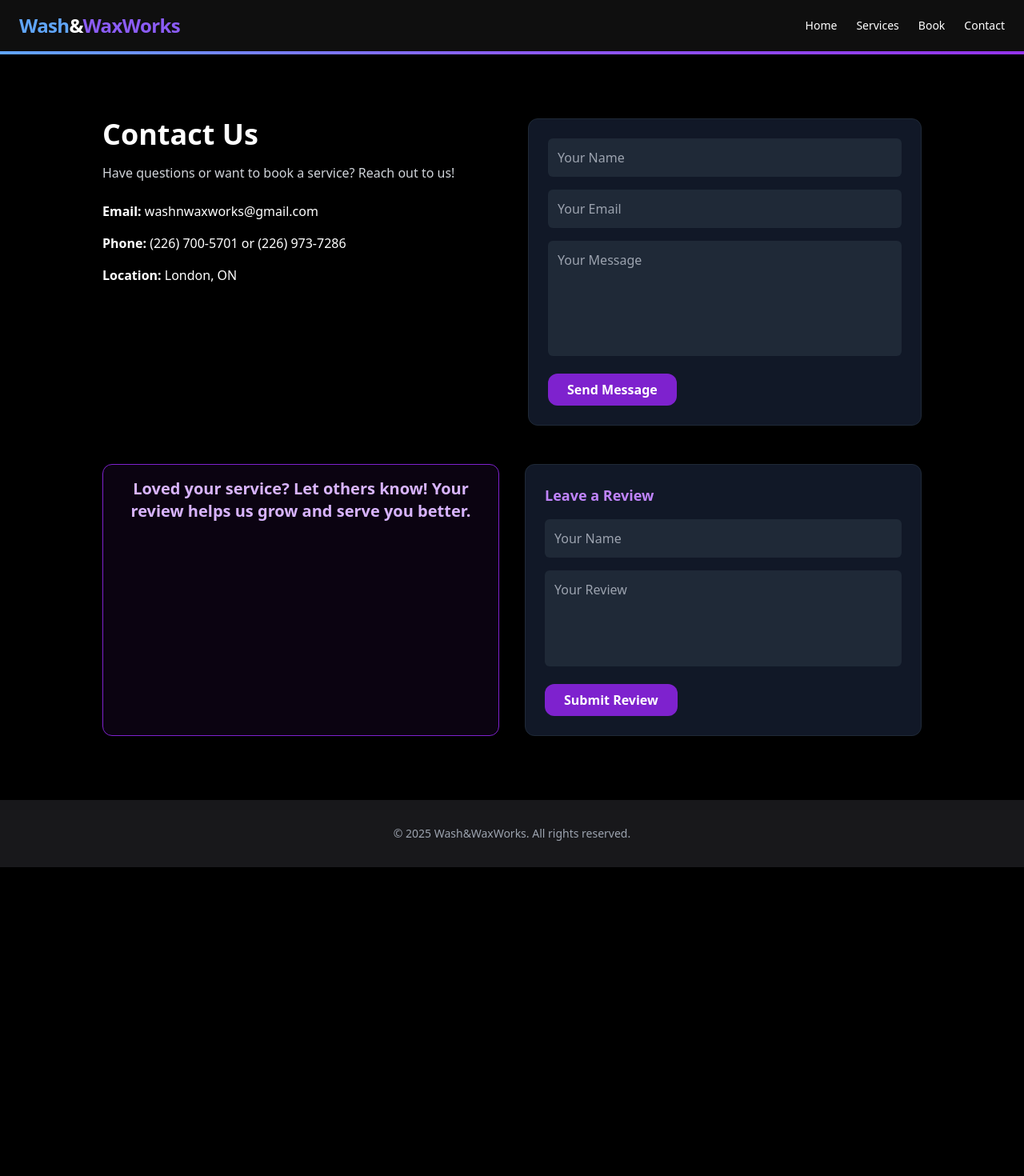
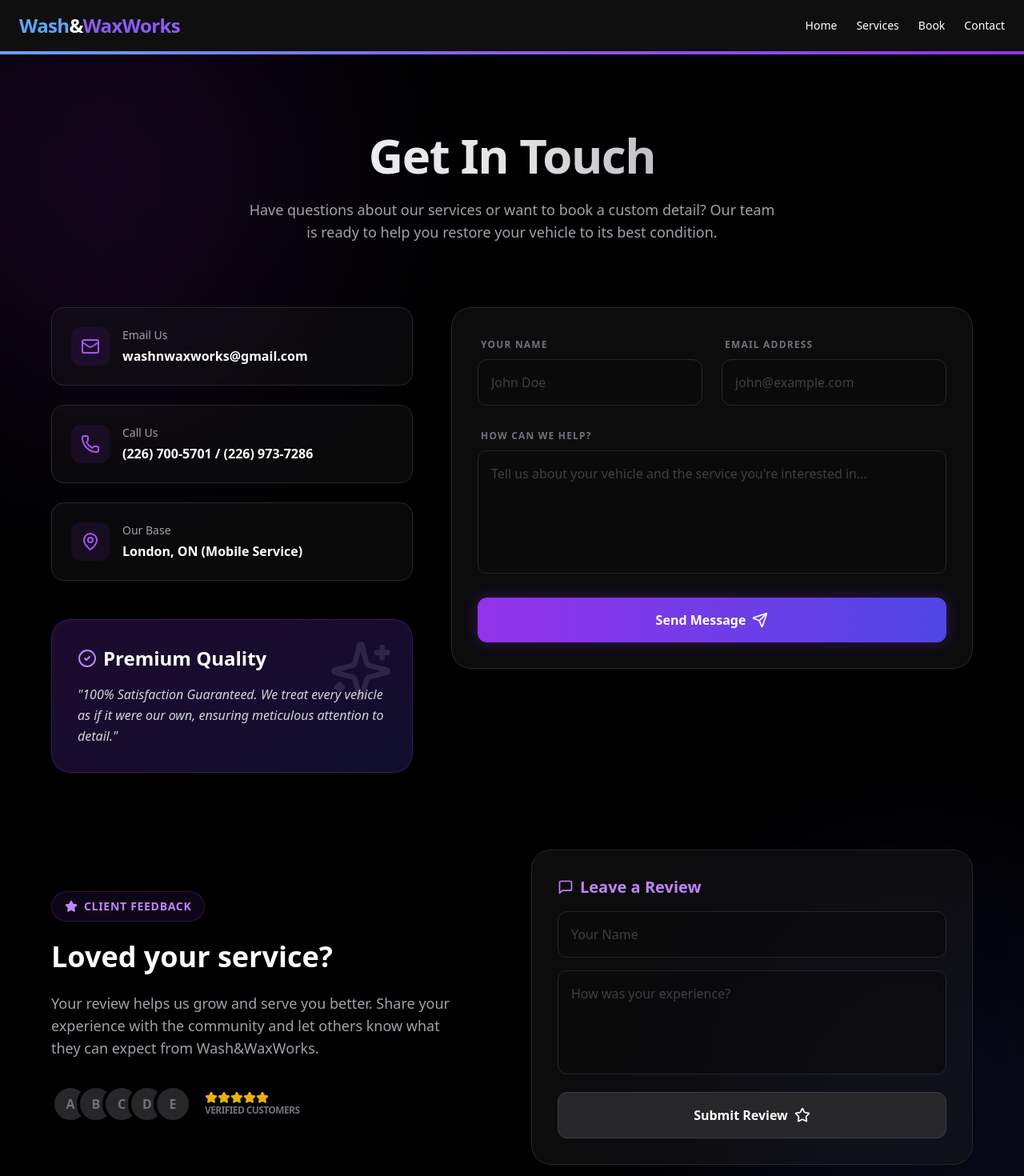
Before and after one commit to tareqrwk/wash-and-waxworks, a React (Create React App) app in the folder client/: page /contact in a window 1280 px wide. Shown: the top 1470 px of the page at 80% size. Before the commit the page ends 1084 px from the top, so only its background shows below. Built offline with nearby package versions, Linux system fonts and the light colour scheme.

Commit message:
Improved contact page

```diff
--- a/client/src/pages/ContactPage.js
+++ b/client/src/pages/ContactPage.js
@@ -1,164 +1,239 @@
-import { useState } from "react"; //Import React hook for state management
-import { useEffect } from 'react';
-function ContactPage(){
-    //Change tab title for page
+import { useState, useEffect } from "react";
+import { Mail, Phone, MapPin, MessageSquare, Send, Star, Sparkles, CheckCircle2 } from 'lucide-react';
+
+function ContactPage() {
+    // Change tab title for page
     useEffect(() => {
         document.title = "Wash&WaxWorks | Contact"
     }, []);
 
-    //State to manage contact form data
-    const [form, setForm] = useState({name: "", email: "", message: ""});
-    //State to manage review form data
-    const [reviewData, setReviewData] = useState ({name: "", review:  ""});
-    //Handle changes in the contact form inputs
+    // State to manage contact form data
+    const [form, setForm] = useState({ name: "", email: "", message: "" });
+    // State to manage review form data
+    const [reviewData, setReviewData] = useState({ name: "", review: "" });
+    const [isSubmittingContact, setIsSubmittingContact] = useState(false);
+    const [isSubmittingReview, setIsSubmittingReview] = useState(false);
+
+    // Handle changes in the contact form inputs
     const handleChange = (e) => {
-        setForm({ ...form, [e.target.name]: e.target.value});
+        setForm({ ...form, [e.target.name]: e.target.value });
     };
 
-    //Handle contact form submission
+    // Handle contact form submission
     const handleSubmit = async (e) => {
-        e.preventDefault(); //Prevent default form submission behavior
-
-        //Validate required fields
-        if (!form.name || !form.email || !form.message){
-            alert("Pleast enter all required fields.")
+        e.preventDefault();
+        if (!form.name || !form.email || !form.message) {
+            return alert("Please enter all required fields.");
         }
 
-        try{
-            //Send contact form data to the server
+        setIsSubmittingContact(true);
+        try {
             const res = await fetch(`${process.env.REACT_APP_API_URL}/api/contact`, {
                 method: 'POST',
                 headers: { 'Content-Type': 'application/json' },
-                body: JSON.stringify(form) //Send form data as JSON
+                body: JSON.stringify(form)
             });
 
-            const data = await res.json(); //Parse the server response
-            alert(data.message); //Display success message
-            setForm({ name: '', email: '', message: ''}); //Reset form fields
-        }
-        catch (error){
-            console.error('Error sending email:', error); //Log errors
-            alert('Something went wrong. Please try again.'); //Display error message
+            const data = await res.json();
+            alert(data.message || "Message sent successfully!");
+            setForm({ name: '', email: '', message: '' });
+        } catch (error) {
+            console.error('Error sending email:', error);
+            alert('Something went wrong. Please try again.');
+        } finally {
+            setIsSubmittingContact(false);
         }
     };
 
-    //Handle review form submission
+    // Handle review form submission
     const handleReviewSubmit = (e) => {
-        e.preventDefault(); //Prevent default form submission behavior
-        //Validate required fields
-        if (!reviewData.name || !reviewData.review) return alert ("Please fill out all fields");
+        e.preventDefault();
+        if (!reviewData.name || !reviewData.review) return alert("Please fill out all fields");
 
-        // Send review data to the server
+        setIsSubmittingReview(true);
         fetch(`${process.env.REACT_APP_API_URL}/api/review`, {
             method: 'POST',
-            headers: {'Content-Type': 'application/json'},
-            body: JSON.stringify(reviewData), //Send review data as JSON
+            headers: { 'Content-Type': 'application/json' },
+            body: JSON.stringify(reviewData),
         })
             .then(res => res.json())
             .then(() => {
                 alert('✅ Review submitted!');
-                setReviewData({ name: '', review: '' }); //Reset review form fields
+                setReviewData({ name: '', review: '' });
             })
-            .catch(() => alert('❌ Failed to submit review.'));
+            .catch(() => alert('❌ Failed to submit review.'))
+            .finally(() => setIsSubmittingReview(false));
     };
 
+    const InfoCard = ({ icon: Icon, title, content }) => (
+        <div className="flex items-start gap-4 p-6 rounded-2xl bg-zinc-900/40 border border-zinc-800 hover:border-zinc-700 transition-all group">
+            <div className="p-3 rounded-xl bg-purple-600/10 text-purple-500 group-hover:bg-purple-600 group-hover:text-white transition-all">
+                <Icon className="w-6 h-6" />
+            </div>
+            <div>
+                <h3 className="text-zinc-400 text-sm font-medium mb-1">{title}</h3>
+                <p className="text-white font-semibold">{content}</p>
+            </div>
+        </div>
+    );
+
     return (
-        <section className="min-h-screen bg-black text-white px-4 py-20">
-        {/* Contact section */}
-        <div className="max-w-5xl mx-auto grid grid-cols-1 md:grid-cols-2 gap-10 mb-12" data-aos="fade-up">
-            {/* Left Column - Info */}
-            <div>
-                <h1 className="text-4xl font-bold mb-4">Contact Us</h1>
-                <p className="text-gray-300 mb-6">
-                    Have questions or want to book a service? Reach out to us!
+        <section className="min-h-screen bg-black text-white px-4 py-24 relative overflow-hidden">
+            {/* Background Decorative Elements */}
+            <div className="absolute top-0 left-0 w-full h-full pointer-events-none">
+                <div className="absolute top-[-10%] left-[-10%] w-[40%] h-[40%] bg-purple-900/20 blur-[120px] rounded-full"></div>
+                <div className="absolute bottom-[-10%] right-[-10%] w-[40%] h-[40%] bg-indigo-900/20 blur-[120px] rounded-full"></div>
+            </div>
+
+            <div className="max-w-6xl mx-auto relative z-10">
+                {/* Header Section */}
+                <div className="text-center mb-20" data-aos="fade-down">
+                    <h1 className="text-5xl md:text-6xl font-extrabold tracking-tight mb-6 bg-clip-text text-transparent bg-gradient-to-r from-white via-zinc-200 to-zinc-500">
+                        Get In Touch
+                    </h1>
+                    <p className="text-zinc-400 text-lg max-w-2xl mx-auto">
+                        Have questions about our services or want to book a custom detail? Our team is ready to help you restore your vehicle to its best condition.
                     </p>
-                <ul className="space-y-4">
-                    <li><strong>Email:</strong> washnwaxworks@gmail.com</li>
-                    <li><strong>Phone:</strong> (226) 700-5701 or (226) 973-7286</li>
-                    <li><strong>Location:</strong> London, ON</li>
-                </ul>
+                </div>
+
+                <div className="grid grid-cols-1 lg:grid-cols-12 gap-12 mb-24">
+                    {/* Left Column - Contact Info */}
+                    <div className="lg:col-span-5 space-y-6" data-aos="fade-right">
+                        <div className="space-y-6 mb-12">
+                            <InfoCard icon={Mail} title="Email Us" content="washnwaxworks@gmail.com" />
+                            <InfoCard icon={Phone} title="Call Us" content="(226) 700-5701 / (226) 973-7286" />
+                            <InfoCard icon={MapPin} title="Our Base" content="London, ON (Mobile Service)" />
+                        </div>
+
+                        <div className="p-8 rounded-3xl bg-gradient-to-br from-purple-600/20 to-indigo-600/20 border border-purple-500/20 backdrop-blur-sm relative overflow-hidden group">
+                            <div className="absolute top-0 right-0 p-6 opacity-10 group-hover:scale-110 transition-transform">
+                                <Sparkles className="w-20 h-20" />
+                            </div>
+                            <h2 className="text-2xl font-bold mb-4 flex items-center gap-2">
+                                <CheckCircle2 className="text-purple-400" />
+                                Premium Quality
+                            </h2>
+                            <p className="text-zinc-300 leading-relaxed italic">
+                                "100% Satisfaction Guaranteed. We treat every vehicle as if it were our own, ensuring meticulous attention to detail."
+                            </p>
+                        </div>
                     </div>
 
                     {/* Right Column - Contact Form */}
-            <form onSubmit={handleSubmit} className="space-y-4 bg-gray-900 p-6 rounded-xl border border-gray-800">
-                {/* Name input field */}
+                    <div className="lg:col-span-7" data-aos="fade-left">
+                        <form onSubmit={handleSubmit} className="bg-zinc-900/50 backdrop-blur-xl border border-zinc-800 p-8 rounded-3xl shadow-2xl space-y-6">
+                            <div className="grid grid-cols-1 md:grid-cols-2 gap-6">
+                                <div className="space-y-2">
+                                    <label className="text-xs font-bold uppercase tracking-widest text-zinc-500 ml-1">Your Name</label>
+                                    <input
+                                        type="text"
+                                        name="name"
+                                        placeholder="John Doe"
+                                        className="w-full p-4 rounded-xl bg-zinc-950/50 border border-zinc-800 focus:border-purple-500 focus:outline-none transition-all placeholder:text-zinc-700 font-medium"
+                                        value={form.name}
+                                        onChange={handleChange}
+                                    />
+                                </div>
+                                <div className="space-y-2">
+                                    <label className="text-xs font-bold uppercase tracking-widest text-zinc-500 ml-1">Email Address</label>
+                                    <input
+                                        type="email"
+                                        name="email"
+                                        placeholder="john@example.com"
+                                        className="w-full p-4 rounded-xl bg-zinc-950/50 border border-zinc-800 focus:border-purple-500 focus:outline-none transition-all placeholder:text-zinc-700 font-medium"
+                                        value={form.email}
+                                        onChange={handleChange}
+                                    />
+                                </div>
+                            </div>
+                            <div className="space-y-2">
+                                <label className="text-xs font-bold uppercase tracking-widest text-zinc-500 ml-1">How can we help?</label>
+                                <textarea
+                                    name="message"
+                                    rows="5"
+                                    placeholder="Tell us about your vehicle and the service you're interested in..."
+                                    className="w-full p-4 rounded-xl bg-zinc-950/50 border border-zinc-800 focus:border-purple-500 focus:outline-none transition-all resize-none placeholder:text-zinc-700 font-medium"
+                                    value={form.message}
+                                    onChange={handleChange}
+                                />
+                            </div>
+                            <button
+                                type="submit"
+                                disabled={isSubmittingContact}
+                                className="w-full bg-gradient-to-r from-purple-600 to-indigo-600 hover:from-purple-500 hover:to-indigo-500 text-white font-bold py-4 rounded-xl transition-all flex items-center justify-center gap-2 shadow-[0_0_20px_rgba(147,51,234,0.3)] hover:shadow-[0_0_30px_rgba(147,51,234,0.5)] disabled:opacity-50"
+                            >
+                                {isSubmittingContact ? 'Sending...' : 'Send Message'}
+                                <Send className="w-5 h-5" />
+                            </button>
+                        </form>
+                    </div>
+                </div>
+
+                {/* Review Section */}
+                <div className="grid grid-cols-1 lg:grid-cols-2 gap-12 items-center" data-aos="fade-up">
+                    <div className="text-center lg:text-left">
+                        <div className="inline-flex items-center gap-2 px-4 py-2 rounded-full bg-purple-600/10 border border-purple-500/20 text-purple-400 font-bold text-sm uppercase tracking-wider mb-6">
+                            <Star className="w-4 h-4 fill-purple-400" />
+                            Client Feedback
+                        </div>
+                        <h2 className="text-4xl font-bold mb-6">Loved your service?</h2>
+                        <p className="text-zinc-400 text-lg mb-8 max-w-lg">
+                            Your review helps us grow and serve you better. Share your experience with the community and let others know what they can expect from Wash&WaxWorks.
+                        </p>
+                        <div className="flex flex-wrap justify-center lg:justify-start gap-4">
+                            <div className="flex -space-x-4">
+                                {[1, 2, 3, 4, 5].map((i) => (
+                                    <div key={i} className="w-12 h-12 rounded-full border-4 border-black bg-zinc-800 flex items-center justify-center text-zinc-500 font-bold">
+                                        {String.fromCharCode(64 + i)}
+                                    </div>
+                                ))}
+                            </div>
+                            <div className="flex flex-col items-start justify-center">
+                                <div className="flex text-yellow-500">
+                                    <Star className="w-4 h-4 fill-yellow-500" />
+                                    <Star className="w-4 h-4 fill-yellow-500" />
+                                    <Star className="w-4 h-4 fill-yellow-500" />
+                                    <Star className="w-4 h-4 fill-yellow-500" />
+                                    <Star className="w-4 h-4 fill-yellow-500" />
+                                </div>
+                                <span className="text-xs text-zinc-500 font-bold uppercase tracking-tighter">Verified Customers</span>
+                            </div>
+                        </div>
+                    </div>
+
+                    <form onSubmit={handleReviewSubmit} className="bg-zinc-900/50 backdrop-blur-xl border border-zinc-800 p-8 rounded-3xl shadow-2xl space-y-4">
+                        <h3 className="text-xl font-bold text-purple-400 mb-2 flex items-center gap-2">
+                            <MessageSquare className="w-5 h-5" />
+                            Leave a Review
+                        </h3>
+                        <div className="space-y-4">
                             <input
                                 type="text"
                                 name="name"
                                 placeholder="Your Name"
-                    className="w-full p-3 rounded-md bg-gray-800 text-white focus:outline-none"
-                    value={form.name}
-                    onChange={handleChange} //Update state on change
-                />
-                {/* Email input field */}
-                <input
-                    type="email"
-                    name="email"
-                    placeholder="Your Email"
-                    className="w-full p-3 rounded-md bg-gray-800 text-white focus:outline-none"
-                    value={form.email}
-                    onChange={handleChange} //Update state on change
-                />
-                {/* Message textarea */}
-                <textarea
-                    name="message"
-                    rows="5"
-                    placeholder="Your Message"
-                    className="w-full p-3 rounded-md bg-gray-800 text-white focus:outline-none resize-none"
-                    value={form.message}
-                    onChange={handleChange} //Update state on change
-                />
-                {/* Submit button */}
-                <button
-                    type="submit"
-                    className="bg-purple-700 hover:bg-purple-900 px-6 py-2 rounded-xl transition font-semibold"
-                >
-                    Send Message
-                </button>
-            </form>
-        </div>
-
-        {/* Bottom Section: Review Prompt + Review Form */}
-        <div className="max-w-5xl mx-auto grid grid-cols-1 md:grid-cols-2 gap-8" data-aos="fade-up">
-            {/* Encouragement Box */}
-            <div className="bg-purple-800/10 border border-purple-700 rounded-xl px-6 py-4 text-xl font-bold text-purple-300 text-center shadow w-fit max-w-full mx-auto">
-                <p>
-                    Loved your service? Let others know! Your review helps us grow
-                    and serve you better.
-                </p>
-            </div>
-            {/* Review Form */}
-            <form
-            onSubmit={handleReviewSubmit} //Handle review form submission
-            className="space-y-4 bg-gray-900 p-6 rounded-xl border border-gray-800"
-            >
-            {/* Name input field */}
-            <h2 className="text-lg font-bold text-purple-400">Leave a Review</h2>
-            <input
-                type="text"
-                name="name"
-                placeholder="Your Name"
-                className="w-full p-3 rounded-md bg-gray-800 text-white focus:outline-none"
+                                className="w-full p-4 rounded-xl bg-zinc-950/50 border border-zinc-800 focus:border-purple-500 focus:outline-none transition-all placeholder:text-zinc-700 font-medium"
                                 value={reviewData.name}
                                 onChange={(e) => setReviewData({ ...reviewData, name: e.target.value })}
                             />
-            {/* Review textarea */}
                             <textarea
                                 name="review"
                                 rows="4"
-                placeholder="Your Review"
-                className="w-full p-3 rounded-md bg-gray-800 text-white focus:outline-none resize-none"
+                                placeholder="How was your experience?"
+                                className="w-full p-4 rounded-xl bg-zinc-950/50 border border-zinc-800 focus:border-purple-500 focus:outline-none transition-all resize-none placeholder:text-zinc-700 font-medium"
                                 value={reviewData.review}
                                 onChange={(e) => setReviewData({ ...reviewData, review: e.target.value })}
                             />
-            {/* Submit button */}
                             <button
                                 type="submit"
-                className="bg-purple-700 hover:bg-purple-900 px-6 py-2 rounded-xl transition font-semibold"
+                                disabled={isSubmittingReview}
+                                className="w-full bg-zinc-800 hover:bg-zinc-700 text-white font-bold py-4 rounded-xl border border-zinc-700 transition-all flex items-center justify-center gap-2 disabled:opacity-50"
                             >
-                Submit Review
+                                {isSubmittingReview ? 'Submitting...' : 'Submit Review'}
+                                <Star className="w-5 h-5" />
                             </button>
+                        </div>
                     </form>
+                </div>
             </div>
         </section>
     );
```
Lines whose indentation alone changed are shown as unchanged.
